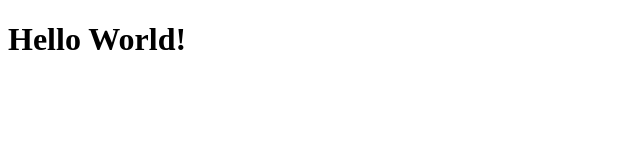
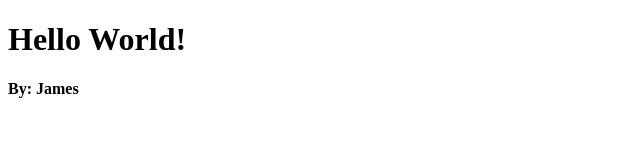
Before and after one commit to JamesBib/kekambas-125_hello_world, a plain HTML site: page index.html in a window 1280 px wide. Shown: the full height of the page, 0-640 px from the left. Drawn offline with Linux system fonts and the light colour scheme.

Commit message:
added new h4

```diff
--- a/index.html
+++ b/index.html
@@ -8,6 +8,7 @@
 <body>
 
     <h1>Hello World!</h1>
+    <h4>By: James</h4>
 
 </body>
 </html>
```
